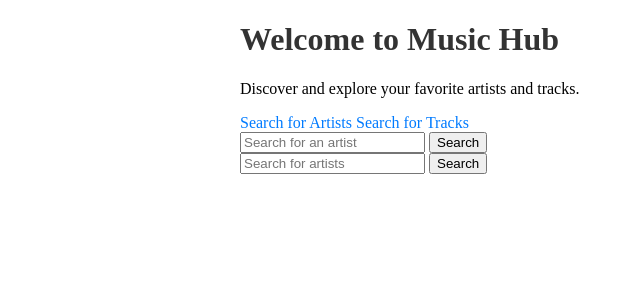
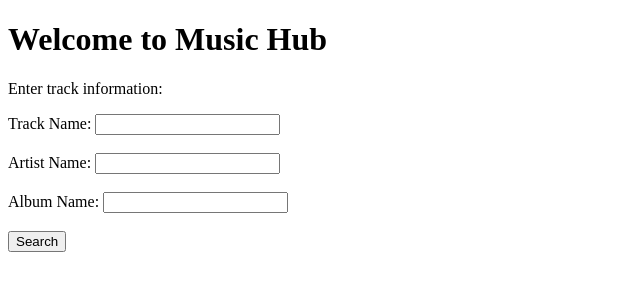
Before and after one commit to Nizogcwala/Music-Hub---Social-Media-Platform, a Flask app: template MusicHubApp/templates/index.html in a window 1280 px wide. Shown: the top 300 px of the page, without its empty margins (0-640 px from the left). Run offline with Flask 3, Linux system fonts and the light colour scheme; the template is opened without the code that fills it, so the values that code supplies are empty; parts of the project's set-up code (start-up, migrations or seed data) failed here and were passed over.

Commit message:
Modified app.py

```diff
--- a/MusicHubApp/app.py
+++ b/MusicHubApp/app.py
@@ -1,54 +1,76 @@
-from flask import Flask, render_template
+# Assume the necessary database models and relationships have been defined
+
+from flask import Flask, render_template, request, redirect, url_for, flash, jsonify
+from werkzeug.utils import secure_filename
+import os
 
 app = Flask(__name__)
+app.secret_key = 'your_secret_key'
 
-@app.route('/')
-def index():
-    return render_template('index.html')
+UPLOAD_FOLDER = 'uploads'
+ALLOWED_EXTENSIONS = {'mp3'}
 
-from flask import request
+app.config['UPLOAD_FOLDER'] = UPLOAD_FOLDER
 
-import requests
+# Database models for tracks, comments, and ratings
+class Track(db.Model):
+    id = db.Column(db.Integer, primary_key=True)
+    artist = db.Column(db.String(100))
+    title = db.Column(db.String(100))
+    genre = db.Column(db.String(100))
+    # Add more fields for album, release date, duration, etc.
 
-@app.route('/artist_search')
-def artist_search():
-    artist_name = request.args.get('artist_name')
-    # Make a GET request to the Spotify API
-    response = requests.get('https://api.spotify.com/v1/search', params={'q': artist_name, 'type': 'artist'})
-    # Parse the JSON response and extract the list of artists
-    artists = response.json()['artists']['items']
-    # Now you have the list of artists, proceed with rendering the search results template.
+class Comment(db.Model):
+    id = db.Column(db.Integer, primary_key=True)
+    track_id = db.Column(db.Integer, db.ForeignKey('track.id'), nullable=False)
+    user_id = db.Column(db.Integer, db.ForeignKey('user.id'), nullable=False)
+    text = db.Column(db.Text)
+    # Add more fields like timestamp, user name, etc.
 
+class Rating(db.Model):
+    id = db.Column(db.Integer, primary_key=True)
+    track_id = db.Column(db.Integer, db.ForeignKey('track.id'), nullable=False)
+    user_id = db.Column(db.Integer, db.ForeignKey('user.id'), nullable=False)
+    rating = db.Column(db.Integer)
+    # Add more fields like timestamp, user name, etc.
 
-@app.route('/artist/<artist_id>')
-def artist(artist_id):
-    # Placeholder for fetching artist information
-    # Replace this with your implementation to fetch data from Spotify API
-    artist_info = {
-        'id': artist_id,
-        'name': 'Artist Name',
-        'genre': 'Genre',
-        'popularity': 'Popularity'
-    }
-    return render_template('artist.html', artist=artist_info)
+# Function to handle file upload
+def upload_file(file):
+    if file and allowed_file(file.filename):
+        filename = secure_filename(file.filename)
+        file.save(os.path.join(app.config['UPLOAD_FOLDER'], filename))
+        return filename
+    return None
 
-@app.route('/track/<track_id>')
-def track(track_id):
-    # Placeholder for fetching track information
-    # Replace this with your implementation to fetch data from Spotify API
-    track_info = {
-        'id': track_id,
-        'name': 'Track Name',
-        'artist': 'Artist Name',
-        'album': 'Album Name',
-        'release_date': 'Release Date'
-    }
-    return render_template('track.html', track=track_info)
+@app.route('/search')
+def search():
+    query = request.args.get('query')
+    # Implement search logic to filter tracks by artist, title, or genre
+    tracks = Track.query.filter((Track.artist.ilike(f'%{query}%')) |
+                                (Track.title.ilike(f'%{query}%')) |
+                                (Track.genre.ilike(f'%{query}%'))).all()
+    return render_template('search.html', query=query, tracks=tracks)
 
-@app.route('/artist_search')
-def artist_search():
-    # Add your implementation here
+@app.route('/track/<int:track_id>')
+def track_details(track_id):
+    track = Track.query.get(track_id)
+    comments = Comment.query.filter_by(track_id=track_id).all()
+    rating = Rating.query.filter_by(track_id=track_id).avg('rating')
+    return render_template('track_details.html', track=track, comments=comments, rating=rating)
+
+@app.route('/track/<int:track_id>/comment', methods=['POST'])
+def add_comment(track_id):
+    # Handle comment submission and store in the database
+    # Redirect back to track details page
     pass
+
+@app.route('/track/<int:track_id>/rate', methods=['POST'])
+def add_rating(track_id):
+    # Handle rating submission and store in the database
+    # Redirect back to track details page
+    pass
+
+# Other routes and functionality (e.g., user authentication) can be added as needed
 
 if __name__ == '__main__':
     app.run(debug=True)
--- a/MusicHubApp/templates/index.html
+++ b/MusicHubApp/templates/index.html
@@ -4,25 +4,20 @@
     <meta charset="UTF-8">
     <meta name="viewport" content="width=device-width, initial-scale=1.0">
     <title>Music Hub</title>
-    <link rel="stylesheet" href="{{ url_for('static', filename='css/styles.css') }}">
 </head>
 <body>
     <div class="container">
         <h1>Welcome to Music Hub</h1>
-        <p>Discover and explore your favorite artists and tracks.</p>
-        <div class="links">
-            <a href="{{ url_for('artist_search') }}">Search for Artists</a>
-            <a href="{{ url_for('track_search') }}">Search for Tracks</a>
-            <form action="{{ url_for('artist_search') }}" method="get">
-                <input type="text" name="artist_name" placeholder="Search for an artist">
-                <button type="submit">Search</button>
-            </form>
-            <form action="{{ url_for('artist_search') }}" method="GET">
-                <input type="text" name="query" placeholder="Search for artists">
-                <button type="submit">Search</button>
-            </form>
-
-        </div>
+        <p>Enter track information:</p>
+        <form action="{{ url_for('search_track') }}" method="post">
+            <label for="track_name">Track Name:</label>
+            <input type="text" id="track_name" name="track_name"><br><br>
+            <label for="artist_name">Artist Name:</label>
+            <input type="text" id="artist_name" name="artist_name"><br><br>
+            <label for="album_name">Album Name:</label>
+            <input type="text" id="album_name" name="album_name"><br><br>
+            <button type="submit">Search</button>
+        </form>
     </div>
 </body>
 </html>
```
